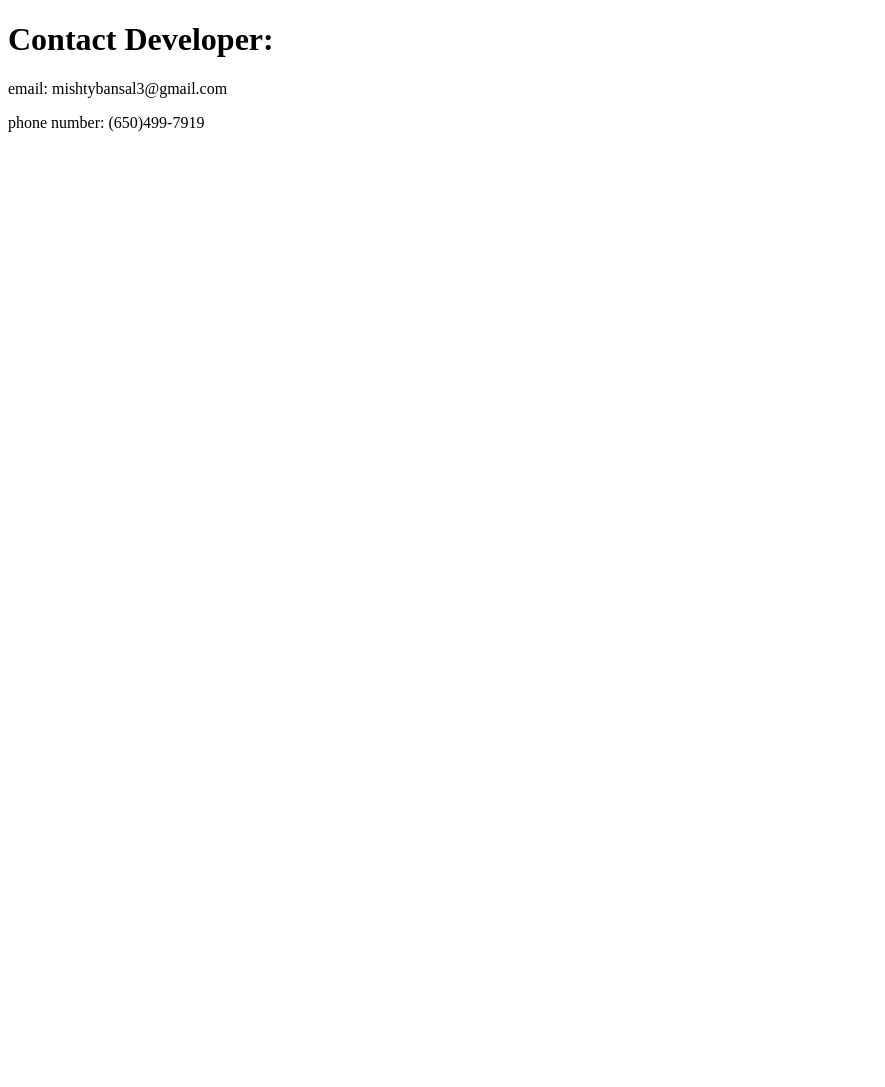
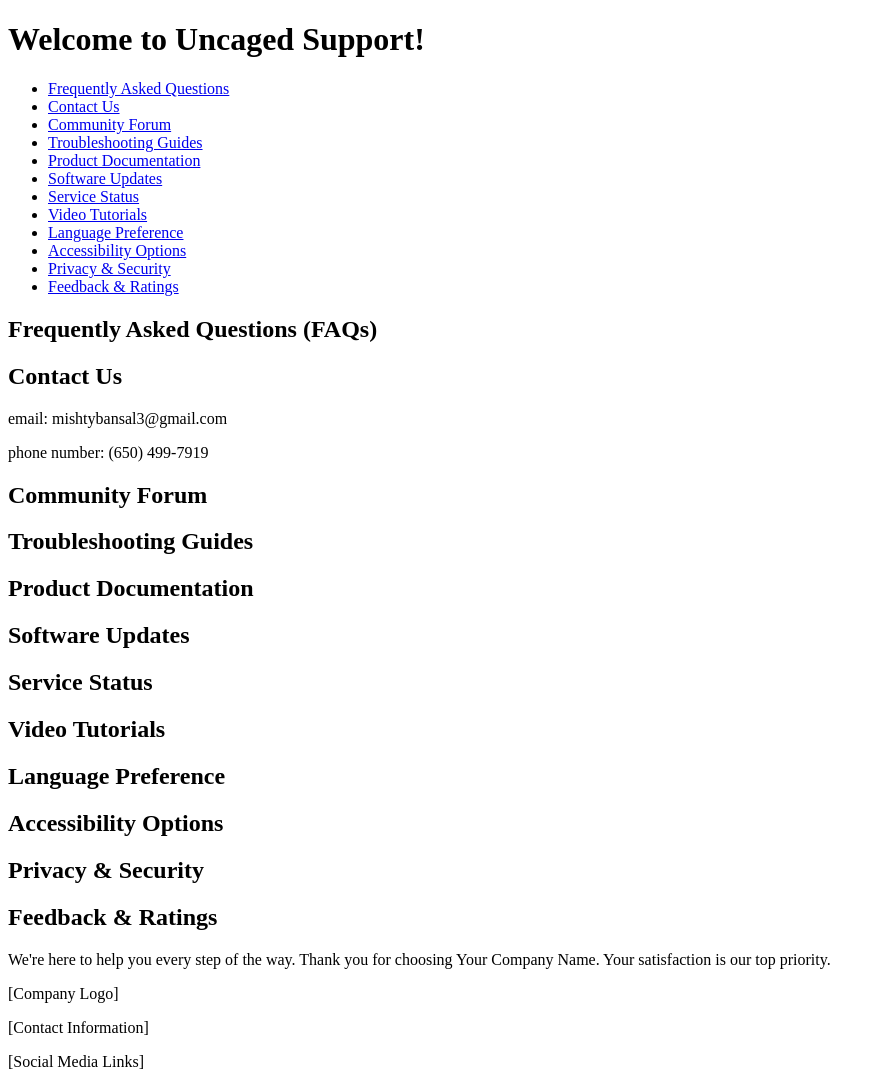
Before and after one commit to MishtyBansal/MishtyBansal.github.io, a plain HTML site: page contactInfo.html in a window 1280 px wide. Shown: the whole page, without its empty margins (0-885 px from the left). Before the commit the page ends 800 px from the top, so only its background shows below. Drawn offline with Linux system fonts and the light colour scheme.

Commit message:
second commit

```diff
--- a/contactInfo.html
+++ b/contactInfo.html
@@ -1,8 +1,98 @@
 <!DOCTYPE html>
-<html>
+<html lang="en">
+<head>
+    <meta charset="UTF-8">
+    <meta name="viewport" content="width=device-width, initial-scale=1.0">
+    <title>Uncaged! Developer contact</title>
+</head>
 <body>
-<h1>Contact Developer: </h1>
-<p>email: mishtybansal3@gmail.com</p>
-<p>phone number: (650)499-7919 </p>
+    <header>
+        <h1>Welcome to Uncaged Support!</h1>
+    </header>
+
+    <nav>
+        <ul>
+            <li><a href="#faq">Frequently Asked Questions</a></li>
+            <li><a href="#contact">Contact Us</a></li>
+            <li><a href="#community">Community Forum</a></li>
+            <li><a href="#troubleshooting">Troubleshooting Guides</a></li>
+            <li><a href="#documentation">Product Documentation</a></li>
+            <li><a href="#updates">Software Updates</a></li>
+            <li><a href="#status">Service Status</a></li>
+            <li><a href="#tutorials">Video Tutorials</a></li>
+            <li><a href="#language">Language Preference</a></li>
+            <li><a href="#accessibility">Accessibility Options</a></li>
+            <li><a href="#privacy">Privacy & Security</a></li>
+            <li><a href="#feedback">Feedback & Ratings</a></li>
+        </ul>
+    </nav>
+
+    <section id="faq">
+        <h2>Frequently Asked Questions (FAQs)</h2>
+        <!-- FAQ content here -->
+    </section>
+
+    <section id="contact">
+        <h2>Contact Us</h2>
+        <p>email: mishtybansal3@gmail.com</p>
+        <p>phone number: (650) 499-7919</p>
+    </section>
+
+    <section id="community">
+        <h2>Community Forum</h2>
+        <!-- Community forum content here -->
+    </section>
+
+    <section id="troubleshooting">
+        <h2>Troubleshooting Guides</h2>
+        <!-- Troubleshooting guides content here -->
+    </section>
+
+    <section id="documentation">
+        <h2>Product Documentation</h2>
+        <!-- Product documentation content here -->
+    </section>
+
+    <section id="updates">
+        <h2>Software Updates</h2>
+        <!-- Software updates content here -->
+    </section>
+
+    <section id="status">
+        <h2>Service Status</h2>
+        <!-- Service status content here -->
+    </section>
+
+    <section id="tutorials">
+        <h2>Video Tutorials</h2>
+        <!-- Video tutorials content here -->
+    </section>
+
+    <section id="language">
+        <h2>Language Preference</h2>
+        <!-- Language preference options here -->
+    </section>
+
+    <section id="accessibility">
+        <h2>Accessibility Options</h2>
+        <!-- Accessibility information here -->
+    </section>
+
+    <section id="privacy">
+        <h2>Privacy & Security</h2>
+        <!-- Privacy and security information here -->
+    </section>
+
+    <section id="feedback">
+        <h2>Feedback & Ratings</h2>
+        <!-- Feedback and ratings form or information here -->
+    </section>
+
+    <footer>
+        <p>We're here to help you every step of the way. Thank you for choosing Your Company Name. Your satisfaction is our top priority.</p>
+        <p>[Company Logo]</p>
+        <p>[Contact Information]</p>
+        <p>[Social Media Links]</p>
+    </footer>
 </body>
 </html>
```
